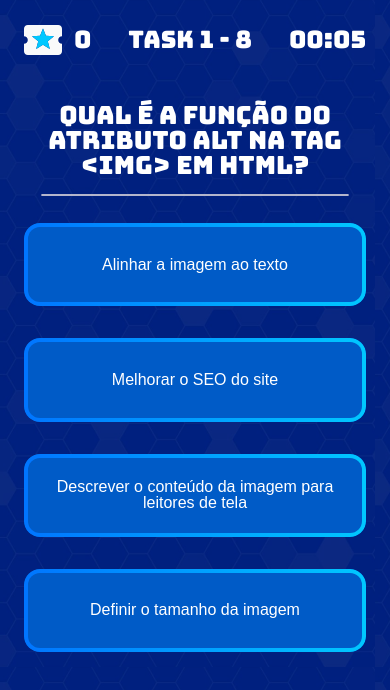
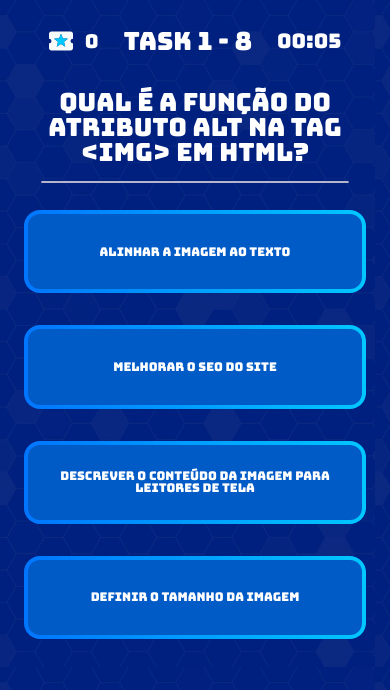
Before and after one commit to marcoskrgr/frontend, a React (Vite) app: page /quiz in a window 390 px wide. Shown: the top 690 px of the page. Built offline with nearby package versions, Linux system fonts and the light colour scheme.

Commit message:
QUIZ-13 - Ajusta estilo do cabeçalho do quiz e ícone de pontuação para melhor alinhamento e responsividade

```diff
--- a/src/components/Quiz/index.jsx
+++ b/src/components/Quiz/index.jsx
@@ -148,7 +148,7 @@ const questions = [
     <div className={styles["quiz-container"]}>
       <header className={styles["quiz-header"]}>
         <div className={styles["score-container"]}>
-          <img src={Vector} alt="Score Icon" />
+          <img src={Vector} alt="Score Icon" className={styles["score-icon"]} />
           <span className={styles["score-text"]}>{score}</span>
         </div>
         <div className={styles["task-text"]}>
--- a/src/components/Quiz/style.module.css
+++ b/src/components/Quiz/style.module.css
@@ -11,9 +11,10 @@
 
 .quiz-header {
   display: flex;
-  justify-content: space-between;
+  justify-content: space-evenly;
   align-items: center;
-  margin-bottom: 48px;
+  margin-bottom: 2rem;
+  font-size: 25px;
 }
 
 .score-container {
@@ -23,20 +24,13 @@
 }
 
 .score-icon {
-  width: 32px;
-  height: 32px;
-  color: #F2C94C;
-  fill: #F2C94C;
-}
-
-.score-text,
-.task-text,
-.timer-text {
-  font-size: 1.5rem;
+  width: 24px;
+  height: 24px;
 }
 
 .timer-text {
   font-variant-numeric: tabular-nums;
+  font-size: 20px;
 }
 
 .quiz-main {
@@ -147,12 +141,13 @@
 .answer-button p {
   margin: 0.1rem 0;
   line-height: 1.2;
-  font-family: 'Bungee Color', sans-serif;
+  font-family: "Bungee", sans-serif;
   font-weight: 400;
-  font-size: 16px;
+  font-size: 12px;
   line-height: 100%;
   letter-spacing: 0%;
   text-align: center;
+  vertical-align: middle;
 }
 
 .next-button {
```
